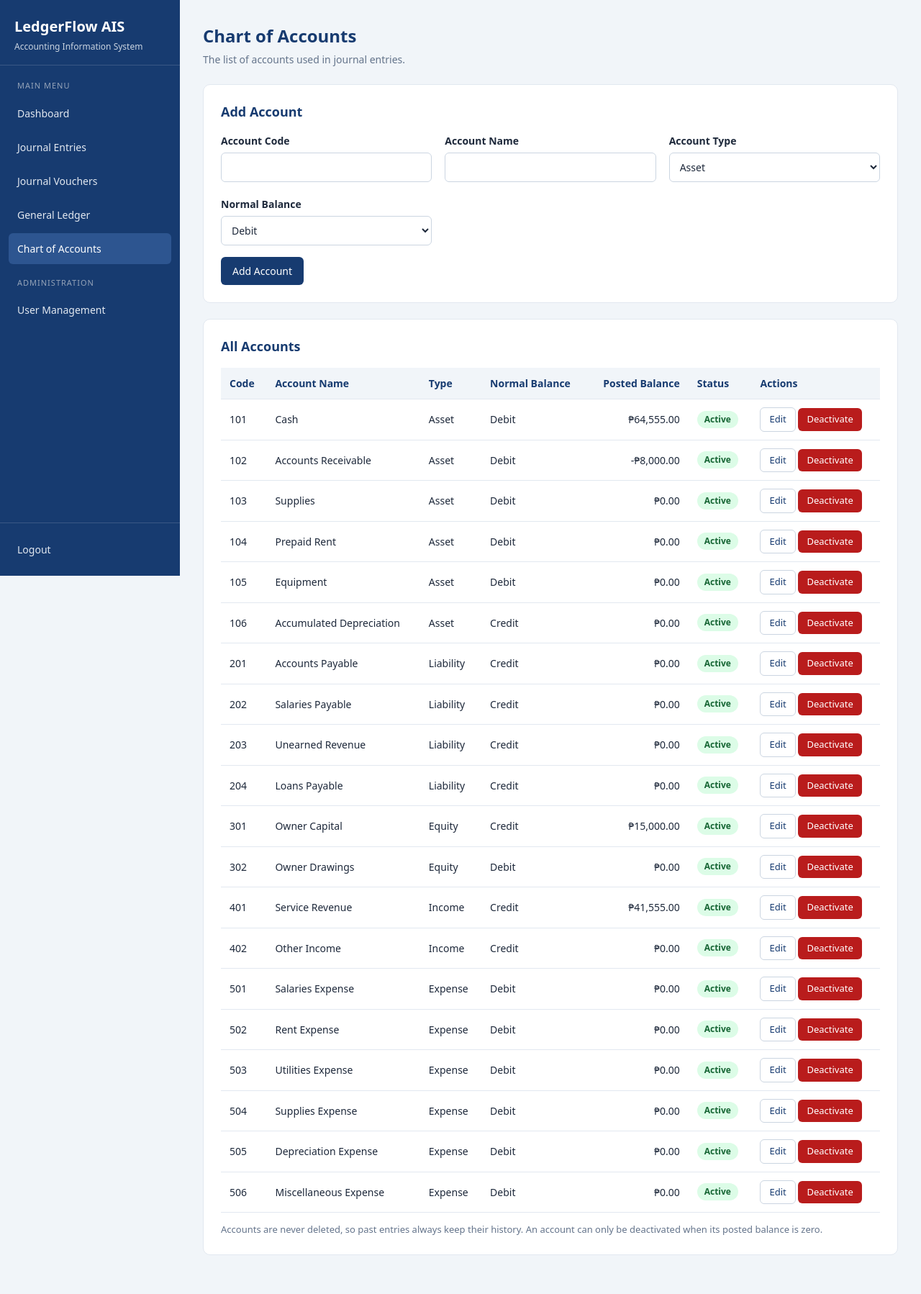
After one commit to itsWrapped/ledgerflow-ais, a PHP site: page /pages/chart_of_accounts.php in a window 1280 px wide. The commit adds this page. Shown: the whole page at 72% size. Run offline with PHP 8.4, Linux system fonts and the light colour scheme; a user stored in the database is signed in; data comes from the database, SQL or seed files in the repository.

Commit message:
Initial commit: LedgerFlow AIS

```diff
--- a/includes/sidebar.php
+++ b/includes/sidebar.php
@@ -19,6 +19,7 @@ $mainNav = [
     "journal_entries"  => ["journal_entries.php",  "Journal Entries"],
     "journal_vouchers" => ["journal_vouchers.php", "Journal Vouchers"],
     "general_ledger"   => ["general_ledger.php",   "General Ledger"],
+    "chart_of_accounts" => ["chart_of_accounts.php", "Chart of Accounts"],
 ];
 
 $isAdmin = ($_SESSION["role"] ?? "") === "admin";
--- /dev/null
+++ b/pages/chart_of_accounts.php
@@ -0,0 +1,425 @@
+<?php
+
+require_once __DIR__ . "/../includes/auth_check.php";
+require_once __DIR__ . "/../config/database.php";
+
+function e($value) {
+    return htmlspecialchars((string)$value, ENT_QUOTES, "UTF-8");
+}
+
+function cents($amount) {
+    return (int) round((float)$amount * 100);
+}
+
+function money($cents) {
+    $sign = $cents < 0 ? "-" : "";
+    return $sign . "₱" . number_format(abs($cents) / 100, 2);
+}
+
+$isAdmin = ($_SESSION["role"] ?? "") === "admin";
+
+if (empty($_SESSION["csrf_token"])) {
+    $_SESSION["csrf_token"] = bin2hex(random_bytes(32));
+}
+
+$types = ["asset", "liability", "equity", "income", "expense"];
+$sides = ["debit", "credit"];
+
+// One-time message shown after a redirect.
+$flash = $_SESSION["flash"] ?? null;
+unset($_SESSION["flash"]);
+
+$errors = [];
+
+$form = [
+    "id" => 0,
+    "account_code" => "",
+    "account_name" => "",
+    "account_type" => "asset",
+    "normal_balance" => "debit"
+];
+
+// How many journal lines use an account, and its posted balance (debit - credit).
+function accountUsage(PDO $pdo, int $accountId): array {
+    $stmt = $pdo->prepare(
+        "SELECT
+            COUNT(*) AS line_count,
+            COALESCE(SUM(CASE WHEN je.status = 'posted' THEN jl.debit END), 0)  AS debit_total,
+            COALESCE(SUM(CASE WHEN je.status = 'posted' THEN jl.credit END), 0) AS credit_total
+         FROM journal_entry_lines jl
+         INNER JOIN journal_entries je ON je.id = jl.journal_entry_id
+         WHERE jl.account_id = ?"
+    );
+    $stmt->execute([$accountId]);
+    $row = $stmt->fetch();
+
+    return [
+        "lines" => (int)$row["line_count"],
+        "net_debit" => cents($row["debit_total"]) - cents($row["credit_total"])
+    ];
+}
+
+function fetchAccount(PDO $pdo, int $id) {
+    $stmt = $pdo->prepare("SELECT * FROM accounts WHERE id = ?");
+    $stmt->execute([$id]);
+    return $stmt->fetch();
+}
+
+// ---------- Handle POST ----------
+if ($_SERVER["REQUEST_METHOD"] === "POST") {
+
+    if (!$isAdmin) {
+        http_response_code(403);
+        die("Only administrators can change the chart of accounts.");
+    }
+
+    $token = $_POST["csrf_token"] ?? "";
+
+    if (!is_string($token) || !hash_equals($_SESSION["csrf_token"], $token)) {
+        $errors[] = "Invalid request. Please refresh the page and try again.";
+    } else {
+        $action = $_POST["action"] ?? "";
+
+        if ($action === "save") {
+
+            $id = (int)($_POST["id"] ?? 0);
+            $code = trim((string)($_POST["account_code"] ?? ""));
+            $name = trim((string)($_POST["account_name"] ?? ""));
+            $type = (string)($_POST["account_type"] ?? "");
+            $side = (string)($_POST["normal_balance"] ?? "");
+
+            $existing = $id > 0 ? fetchAccount($pdo, $id) : false;
+
+            if ($id > 0 && !$existing) {
+                $errors[] = "That account no longer exists.";
+            }
+
+            // Type and normal balance are locked once the account has been used.
+            if ($existing && accountUsage($pdo, $id)["lines"] > 0) {
+                $type = $existing["account_type"];
+                $side = $existing["normal_balance"];
+            }
+
+            if (!preg_match('/^[A-Za-z0-9.\-]{2,20}$/', $code)) {
+                $errors[] = "Account code must be 2-20 letters, numbers, dots or dashes.";
+            }
+            if ($name === "" || mb_strlen($name) > 150) {
+                $errors[] = "Account name is required (up to 150 characters).";
+            }
+            if (!in_array($type, $types, true)) {
+                $errors[] = "Please choose a valid account type.";
+            }
+            if (!in_array($side, $sides, true)) {
+                $errors[] = "Please choose a valid normal balance.";
+            }
+
+            if (!$errors) {
+                $dup = $pdo->prepare("SELECT id FROM accounts WHERE account_code = ? AND id <> ?");
+                $dup->execute([$code, $id]);
+                if ($dup->fetch()) {
+                    $errors[] = "Account code " . $code . " is already in use.";
+                }
+            }
+
+            if (!$errors) {
+                try {
+                    if ($id > 0) {
+                        $pdo->prepare(
+                            "UPDATE accounts
+                             SET account_code = ?, account_name = ?,
+                                 account_type = ?, normal_balance = ?
+                             WHERE id = ?"
+                        )->execute([$code, $name, $type, $side, $id]);
+                        $_SESSION["flash"] = ["success", "Account " . $code . " was updated."];
+                    } else {
+                        $pdo->prepare(
+                            "INSERT INTO accounts
+                             (account_code, account_name, account_type, normal_balance, is_active)
+                             VALUES (?, ?, ?, ?, 1)"
+                        )->execute([$code, $name, $type, $side]);
+                        $_SESSION["flash"] = ["success", "Account " . $code . " was added."];
+                    }
+
+                    header("Location: chart_of_accounts.php");
+                    exit;
+                } catch (PDOException $ex) {
+                    error_log($ex->getMessage());
+                    $errors[] = "The account could not be saved. The code may already exist.";
+                }
+            }
+
+            // Keep what the person typed so they can correct it.
+            $form = [
+                "id" => $id,
+                "account_code" => $code,
+                "account_name" => $name,
+                "account_type" => $type,
+                "normal_balance" => $side
+            ];
+
+        } elseif ($action === "toggle") {
+
+            $id = (int)($_POST["id"] ?? 0);
+            $makeActive = ($_POST["make_active"] ?? "") === "1" ? 1 : 0;
+            $account = fetchAccount($pdo, $id);
+
+            if (!$account) {
+                $errors[] = "That account no longer exists.";
+            } elseif ($makeActive === 0 && accountUsage($pdo, $id)["net_debit"] !== 0) {
+                $errors[] = "Account " . $account["account_code"] .
+                    " still has a balance, so it cannot be deactivated.";
+            } else {
+                $pdo->prepare("UPDATE accounts SET is_active = ? WHERE id = ?")
+                    ->execute([$makeActive, $id]);
+
+                $_SESSION["flash"] = [
+                    "success",
+                    "Account " . $account["account_code"] .
+                    ($makeActive ? " was activated." : " was deactivated.")
+                ];
+                header("Location: chart_of_accounts.php");
+                exit;
+            }
+        }
+    }
+}
+
+// ---------- Edit mode (GET) ----------
+$editId = filter_input(INPUT_GET, "edit", FILTER_VALIDATE_INT);
+$editLocked = false;
+
+if ($isAdmin && $editId && $_SERVER["REQUEST_METHOD"] !== "POST") {
+    $account = fetchAccount($pdo, $editId);
+    if ($account) {
+        $form = [
+            "id" => (int)$account["id"],
+            "account_code" => $account["account_code"],
+            "account_name" => $account["account_name"],
+            "account_type" => $account["account_type"],
+            "normal_balance" => $account["normal_balance"]
+        ];
+    }
+}
+
+if ($form["id"] > 0) {
+    $editLocked = accountUsage($pdo, (int)$form["id"])["lines"] > 0;
+}
+
+// ---------- Account list ----------
+$accounts = $pdo->query(
+    "SELECT
+        a.*,
+        COALESCE(u.line_count, 0)   AS line_count,
+        COALESCE(u.debit_total, 0)  AS debit_total,
+        COALESCE(u.credit_total, 0) AS credit_total
+     FROM accounts a
+     LEFT JOIN (
+        SELECT
+            jl.account_id,
+            COUNT(*) AS line_count,
+            SUM(CASE WHEN je.status = 'posted' THEN jl.debit END)  AS debit_total,
+            SUM(CASE WHEN je.status = 'posted' THEN jl.credit END) AS credit_total
+        FROM journal_entry_lines jl
+        INNER JOIN journal_entries je ON je.id = jl.journal_entry_id
+        GROUP BY jl.account_id
+     ) u ON u.account_id = a.id
+     ORDER BY a.account_code ASC"
+)->fetchAll();
+
+$isEditing = $form["id"] > 0;
+?>
+
+<!DOCTYPE html>
+<html lang="en">
+<head>
+    <meta charset="UTF-8">
+    <meta name="viewport" content="width=device-width, initial-scale=1">
+
+    <title>Chart of Accounts | LedgerFlow AIS</title>
+
+    <link rel="stylesheet" href="../assets/css/app.css">
+</head>
+
+<body>
+
+<?php $activePage = "chart_of_accounts"; require __DIR__ . "/../includes/sidebar.php"; ?>
+
+<main class="main-content">
+    <div class="page-inner">
+
+        <div class="page-header">
+            <h1>Chart of Accounts</h1>
+            <p>
+                The list of accounts used in journal entries.
+                <?= $isAdmin ? "" : "You have view-only access." ?>
+            </p>
+        </div>
+
+        <?php if ($flash): ?>
+            <div class="alert <?= e($flash[0]) ?>"><?= e($flash[1]) ?></div>
+        <?php endif; ?>
+
+        <?php foreach ($errors as $error): ?>
+            <div class="alert error"><?= e($error) ?></div>
+        <?php endforeach; ?>
+
+        <?php if ($isAdmin): ?>
+            <div class="panel">
+                <h2><?= $isEditing ? "Edit Account" : "Add Account" ?></h2>
+
+                <form method="POST">
+                    <input type="hidden" name="csrf_token" value="<?= e($_SESSION["csrf_token"]) ?>">
+                    <input type="hidden" name="action" value="save">
+                    <input type="hidden" name="id" value="<?= (int)$form["id"] ?>">
+
+                    <div class="form-grid">
+                        <div class="field">
+                            <label for="account_code">Account Code</label>
+                            <input type="text" id="account_code" name="account_code"
+                                   maxlength="20" required
+                                   value="<?= e($form["account_code"]) ?>">
+                        </div>
+
+                        <div class="field">
+                            <label for="account_name">Account Name</label>
+                            <input type="text" id="account_name" name="account_name"
+                                   maxlength="150" required
+                                   value="<?= e($form["account_name"]) ?>">
+                        </div>
+
+                        <div class="field">
+                            <label for="account_type">Account Type</label>
+                            <select id="account_type" name="account_type"
+                                    <?= $editLocked ? "disabled" : "" ?>>
+                                <?php foreach ($types as $type): ?>
+                                    <option value="<?= e($type) ?>"
+                                        <?= $form["account_type"] === $type ? "selected" : "" ?>>
+                                        <?= e(ucfirst($type)) ?>
+                                    </option>
+                                <?php endforeach; ?>
+                            </select>
+                        </div>
+
+                        <div class="field">
+                            <label for="normal_balance">Normal Balance</label>
+                            <select id="normal_balance" name="normal_balance"
+                                    <?= $editLocked ? "disabled" : "" ?>>
+                                <?php foreach ($sides as $side): ?>
+                                    <option value="<?= e($side) ?>"
+                                        <?= $form["normal_balance"] === $side ? "selected" : "" ?>>
+                                        <?= e(ucfirst($side)) ?>
+                                    </option>
+                                <?php endforeach; ?>
+                            </select>
+                        </div>
+                    </div>
+
+                    <?php if ($editLocked): ?>
+                        <p class="note">
+                            Type and normal balance are locked because this account
+                            is already used in journal entries.
+                        </p>
+                    <?php endif; ?>
+
+                    <button type="submit" class="btn">
+                        <?= $isEditing ? "Save Changes" : "Add Account" ?>
+                    </button>
+
+                    <?php if ($isEditing): ?>
+                        <a href="chart_of_accounts.php" class="btn btn-secondary">Cancel</a>
+                    <?php endif; ?>
+                </form>
+            </div>
+        <?php endif; ?>
+
+        <div class="panel">
+            <h2>All Accounts</h2>
+
+            <table>
+                <thead>
+                    <tr>
+                        <th>Code</th>
+                        <th>Account Name</th>
+                        <th>Type</th>
+                        <th>Normal Balance</th>
+                        <th class="amount">Posted Balance</th>
+                        <th>Status</th>
+                        <?php if ($isAdmin): ?><th>Actions</th><?php endif; ?>
+                    </tr>
+                </thead>
+                <tbody>
+                    <?php foreach ($accounts as $account):
+                        $net = cents($account["debit_total"]) - cents($account["credit_total"]);
+                        $balance = $account["normal_balance"] === "debit" ? $net : -$net;
+                        $active = (int)$account["is_active"] === 1;
+                    ?>
+                        <tr>
+                            <td class="nowrap"><?= e($account["account_code"]) ?></td>
+                            <td><?= e($account["account_name"]) ?></td>
+                            <td><?= e(ucfirst($account["account_type"])) ?></td>
+                            <td><?= e(ucfirst($account["normal_balance"])) ?></td>
+                            <td class="amount"><?= money($balance) ?></td>
+                            <td>
+                                <span class="badge <?= $active ? "badge-ok" : "badge-off" ?>">
+                                    <?= $active ? "Active" : "Inactive" ?>
+                                </span>
+                            </td>
+
+                            <?php if ($isAdmin): ?>
+                                <td class="nowrap">
+                                    <a class="btn btn-secondary btn-sm"
+                                       href="chart_of_accounts.php?edit=<?= (int)$account["id"] ?>">Edit</a>
+
+                                    <form method="POST" style="display:inline;"
+                                          <?= $active ? 'onsubmit="return confirm(\'Deactivate this account?\');"' : "" ?>>
+                                        <input type="hidden" name="csrf_token"
+                                               value="<?= e($_SESSION["csrf_token"]) ?>">
+                                        <input type="hidden" name="action" value="toggle">
+                                        <input type="hidden" name="id" value="<?= (int)$account["id"] ?>">
+                                        <input type="hidden" name="make_active"
+                                               value="<?= $active ? "0" : "1" ?>">
+                                        <button type="submit"
+                                                class="btn btn-sm <?= $active ? "btn-danger" : "btn-success" ?>">
+                                            <?= $active ? "Deactivate" : "Activate" ?>
+                                        </button>
+                                    </form>
+                                </td>
+                            <?php endif; ?>
+                        </tr>
+                    <?php endforeach; ?>
+
+                    <?php if (empty($accounts)): ?>
+                        <tr>
+                            <td colspan="<?= $isAdmin ? 7 : 6 ?>" class="empty-message">
+                                No accounts yet.
+                            </td>
+                        </tr>
+                    <?php endif; ?>
+                </tbody>
+            </table>
+
+            <p class="note" style="margin: 14px 0 0;">
+                Accounts are never deleted, so past entries always keep their history.
+                An account can only be deactivated when its posted balance is zero.
+            </p>
+        </div>
+
+    </div>
+</main>
+
+<?php if ($isAdmin && !$editLocked): ?>
+<script>
+// Suggest the usual normal balance when the account type changes.
+// (Contra accounts such as Accumulated Depreciation can still be changed by hand.)
+const defaults = {
+    asset: "debit", expense: "debit",
+    liability: "credit", equity: "credit", income: "credit"
+};
+document.getElementById("account_type").addEventListener("change", function () {
+    document.getElementById("normal_balance").value = defaults[this.value];
+});
+</script>
+<?php endif; ?>
+
+</body>
+</html>
```
Also changed, not shown: pages/journal_entries.php (+62 -5 lines).
